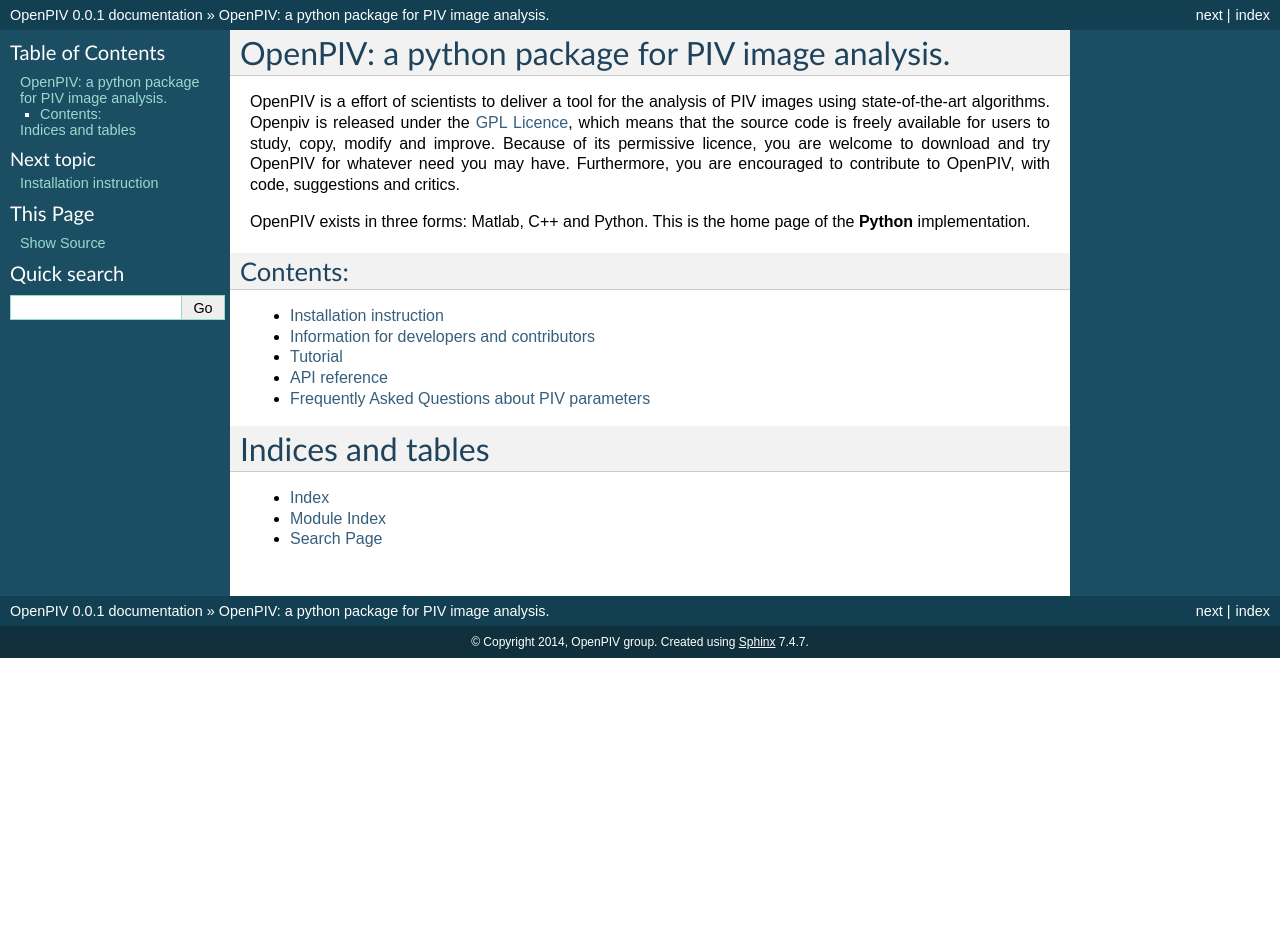
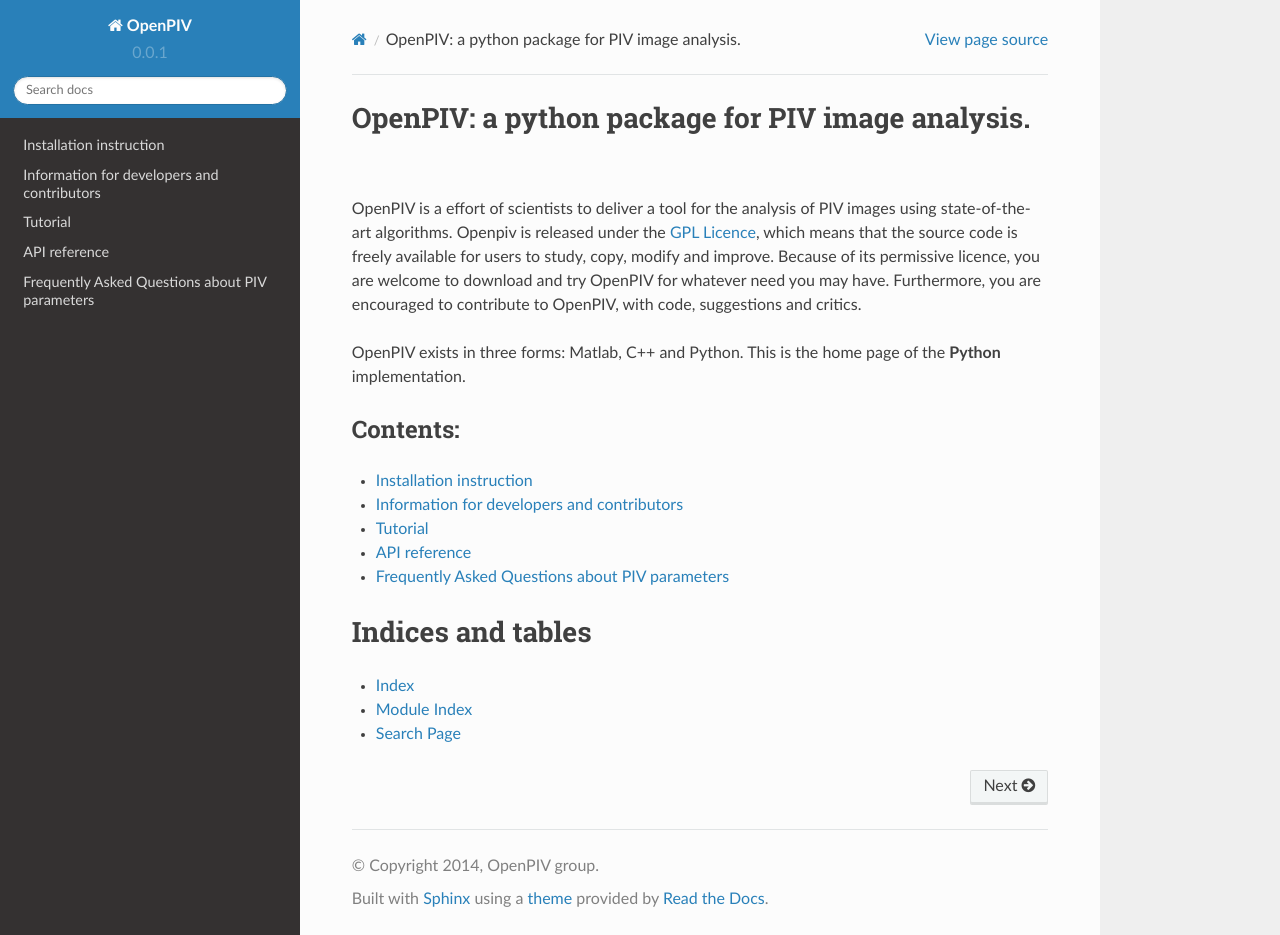
Before and after one commit to OpenPIV/openpiv-python, a Sphinx documentation site: the page built from openpiv/docs/index.rst, in a window 1280 px wide and 935 px high. Built offline with Sphinx 7.4.7 and the Read the Docs theme 2.0.0, drawn with Linux system fonts in a browser that asks for light colours.

Commit message:
Update conf.py

```diff
--- a/openpiv/docs/conf.py
+++ b/openpiv/docs/conf.py
@@ -16,7 +16,7 @@ import sys, os
 # If extensions (or modules to document with autodoc) are in another directory,
 # add these directories to sys.path here. If the directory is relative to the
 # documentation root, use os.path.abspath to make it absolute, like shown here.
-#sys.path.insert(0, os.path.abspath('.'))
+sys.path.insert(0, os.path.abspath('../python'))
 
 # -- General configuration -----------------------------------------------------
 
@@ -30,7 +30,8 @@ extensions = [
     'sphinx.ext.doctest',
     'sphinx.ext.coverage',
     'sphinx.ext.mathjax',
-    'sphinx.ext.viewcode'
+    'sphinx.ext.viewcode',
+    'sphinx.ext.napoleone'
 ]
 
 # Add any paths that contain templates here, relative to this directory.
@@ -97,7 +98,8 @@ pygments_style = 'sphinx'
 
 # The theme to use for HTML and HTML Help pages.  See the documentation for
 # a list of builtin themes.
-html_theme = 'default'
+# html_theme = 'default'
+html_theme = 'sphinx_rtd_theme'
 
 # Theme options are theme-specific and customize the look and feel of a theme
 # further.  For a list of options available for each theme, see the
```
